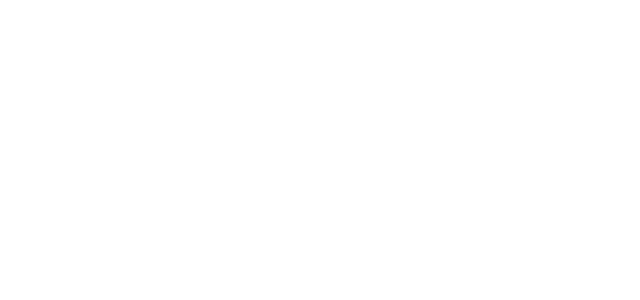
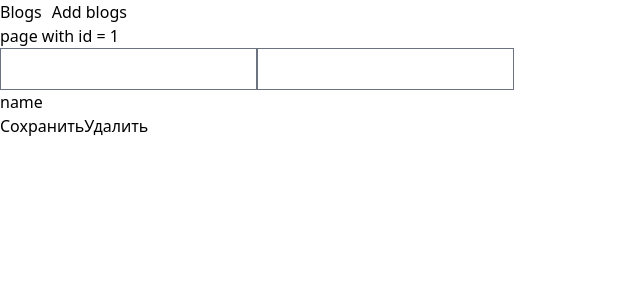
Before and after one commit to dadddd-aaa1112/settings_SSR_Vue3, a Vue app: page /blogs/1 in a window 1280 px wide. Before the commit this address had no page. Shown: the top 300 px of the page, without its empty margins (0-640 px from the left). Built offline with nearby package versions, Linux system fonts and the light colour scheme.

Commit message:
select id in BlogsEdit

```diff
--- a/src/App.vue
+++ b/src/App.vue
@@ -1,12 +1,17 @@
 <template>
 	<div class="app">
+		<Navigation />
 		<router-view></router-view>
 	</div>
 </template>
 
 <script>
+import Navigation from '@/components/Navigation'
 export default {
 	name: 'App',
+	components: {
+		Navigation,
+	},
 	setup() {},
 }
 </script>
--- /dev/null
+++ b/src/components/Navigation.vue
@@ -0,0 +1,16 @@
+<template>
+	<div>
+		<button class="btns" @click="$router.push('/')">Blogs</button>
+		<button class="btns" @click="$router.push('/add')">Add blogs</button>
+	</div>
+</template>
+
+<script>
+export default {}
+</script>
+
+<style>
+.btns {
+	margin-right: 10px;
+}
+</style>
--- /dev/null
+++ b/src/pages/BlogsEdit.vue
@@ -0,0 +1,14 @@
+<template>
+	<h1>EDIT page with id = {{ $route.params.id }}</h1>
+</template>
+<script>
+import { useRoute } from 'vue-router'
+export default {
+	setup() {
+		const route = useRoute()
+		const id = route.params.id
+		console.log('The id is: ' + id)
+	},
+}
+</script>
+<style></style>
--- /dev/null
+++ b/src/pages/BlogsItem.vue
@@ -0,0 +1,25 @@
+<template>
+	<div>
+		<h1>page with id = {{ $route.params.id }}</h1>
+		<input />
+		<input />
+		<p>name {{ title }}</p>
+		<button>Сохранить</button>
+		<button>Удалить</button>
+	</div>
+</template>
+
+<script>
+import { toRefs } from 'vue'
+
+export default {
+	setup(props) {
+		// turn `props` into an object of refs, then destructure
+		const { title } = toRefs(props)
+		// `title` is a ref that tracks `props.title`
+		console.log(title)
+	},
+}
+</script>
+
+<style></style>
--- a/src/pages/BlogsList.vue
+++ b/src/pages/BlogsList.vue
@@ -4,24 +4,34 @@
 			<li class="list-item" v-for="blog in blogs" :key="blog.id">
 				<span>{{ blog.id }}. {{ blog.title }} </span>
 				<p>{{ blog.body }}</p>
-				<button class="btgroup">открыть в новом окне</button>
-				<button class="btgroup">редактировать</button>
-				<button class="btgroup">удалить</button>
+				<button class="btgroup" @click="$router.push(`/blogs/${blog.id}`)">
+					открыть в новом окне
+				</button>
+				<button class="btgroup" @click="$router.push(`/blogs/edit/${blog.id}`)">
+					редактировать
+				</button>
+				<button class="btgroup" @click="removeItem(blog.id)">удалить</button>
 			</li>
 		</ul>
+		<BlogsItem :title="title" />
 	</div>
 </template>
 
 <script>
 import { useBlogsFunction } from '../use/blogsFunction'
+import BlogsItem from '@/pages/BlogsItem'
 
 export default {
+	components: {
+		BlogsItem,
+	},
 	setup() {
-		const { blogs, fetchAllBlogs } = useBlogsFunction()
+		const { blogs, fetchAllBlogs, removeItem } = useBlogsFunction()
 
 		return {
 			blogs,
 			fetchAllBlogs,
+			removeItem,
 		}
 	},
 }
--- a/src/use/blogsFunction.js
+++ b/src/use/blogsFunction.js
@@ -18,7 +18,7 @@ export function useBlogsFunction() {
 	onMounted(fetchAllBlogs)
 	const removeItem = async (id) => {
 		try {
-			await axios.delete(BASE_URL + `${id}`)
+			await axios.delete(BASE_URL + `/${id}`)
 			blogs.value = blogs.value.filter((blog) => blog.id !== id)
 			console.log('remove success')
 		} catch (error) {
```
Also changed, not shown: src/router/index.js (+10 -0 lines).
